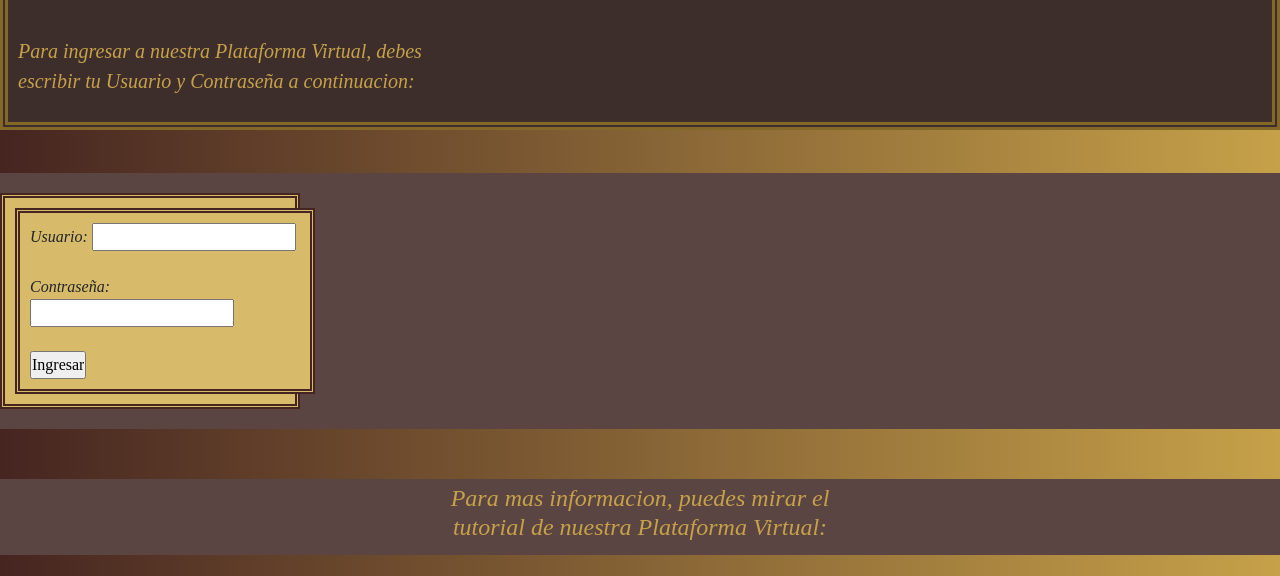
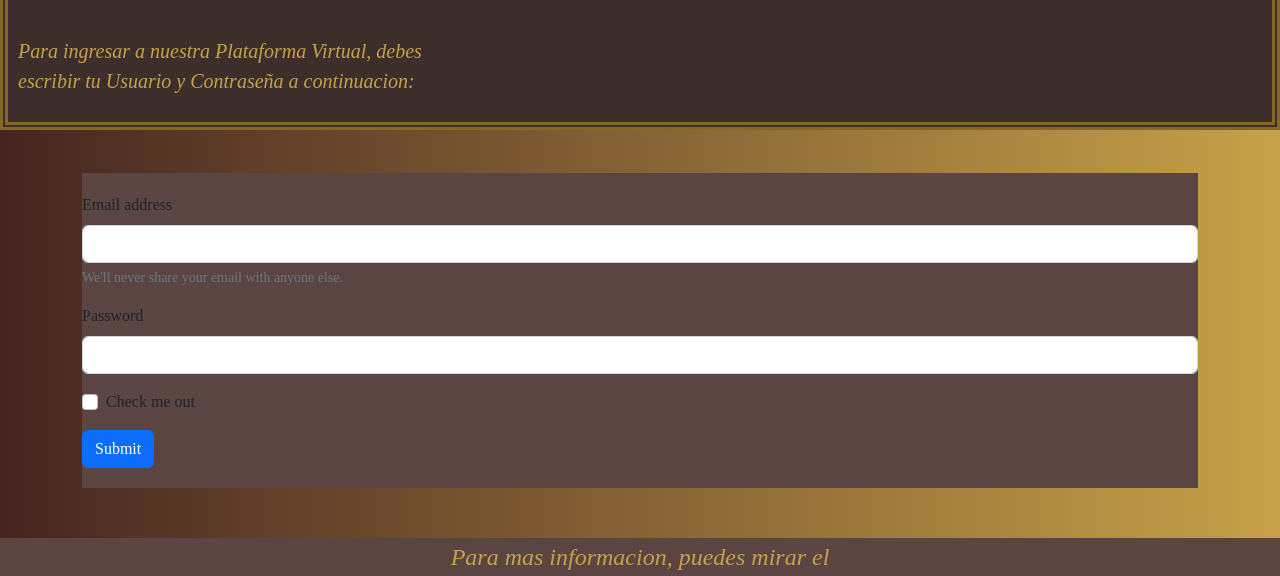
Before and after one commit to Sepurukuri/SepurukuriCollege-Cuadrado, a plain HTML site: page Pages/Plataforma.html in a window 1280 px wide. Shown: the part 206-782 px from the top of the page. Drawn offline with Linux system fonts and the light colour scheme.

Commit message:
agregando formulario bootstrap

```diff
--- a/Pages/Plataforma.html
+++ b/Pages/Plataforma.html
@@ -42,22 +42,29 @@
     escribir tu Usuario y Contraseña a continuacion:</p>
     </header>
     <br>
+    <div class="container">
+        <div class="col">
     <main class="formulario">
-    <form action="link de accion del formulario" method="get" enctype="multipart/form-data"></form>
-    <fieldset class="ingreso-plataforma">
-        <div class="ingreso-plataforma">
-            <label for="Usuario">Usuario:</label>
-            <input type="text" name="Usuario">
-            <br>
-            <br>
-            <label for="Contraseña">Contraseña:</label>
-            <input type="password" name="Contraseña">
-            <br>
-            <br>
-            <input type="submit" value="Ingresar">
+        <form>
+            <div class="mb-3">
+              <label for="exampleInputEmail1" class="form-label">Email address</label>
+              <input type="email" class="form-control" id="exampleInputEmail1" aria-describedby="emailHelp">
+              <div id="emailHelp" class="form-text">We'll never share your email with anyone else.</div>
+            </div>
+            <div class="mb-3">
+              <label for="exampleInputPassword1" class="form-label">Password</label>
+              <input type="password" class="form-control" id="exampleInputPassword1">
+            </div>
+            <div class="mb-3 form-check">
+              <input type="checkbox" class="form-check-input" id="exampleCheck1">
+              <label class="form-check-label" for="exampleCheck1">Check me out</label>
+            </div>
+            <button type="submit" class="btn btn-primary">Submit</button>
+          </form>
+   </fieldset>
         </div>
-   </fieldset>
-    </main>
+   </div>
+   </main>
             <br>
             <br>
             <section>
@@ -67,7 +74,7 @@
             </div>
             <br>
                 <div class="video">
-                <iframe width="750" height="315" src="https://www.youtube.com/embed/eOYwzuuRAWw" title="YouTube video player" frameborder="0" allow="accelerometer; autoplay; clipboard-write; encrypted-media; gyroscope; picture-in-picture" allowfullscreen></iframe>
+                <iframe width="700" height="280" src="https://www.youtube.com/embed/eOYwzuuRAWw" title="YouTube video player" frameborder="0" allow="accelerometer; autoplay; clipboard-write; encrypted-media; gyroscope; picture-in-picture" allowfullscreen></iframe>
             </div>
 
             <!--Encuesta de la Plataforma-->
```
